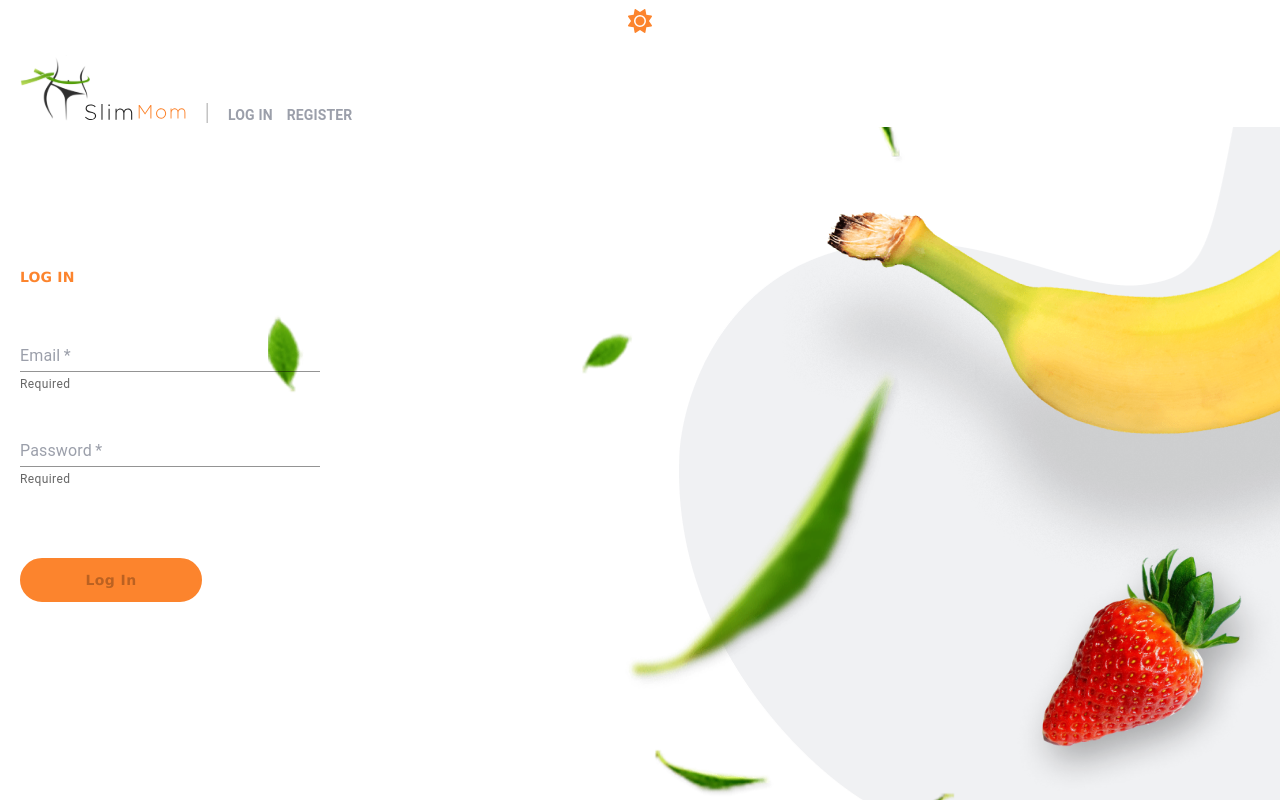
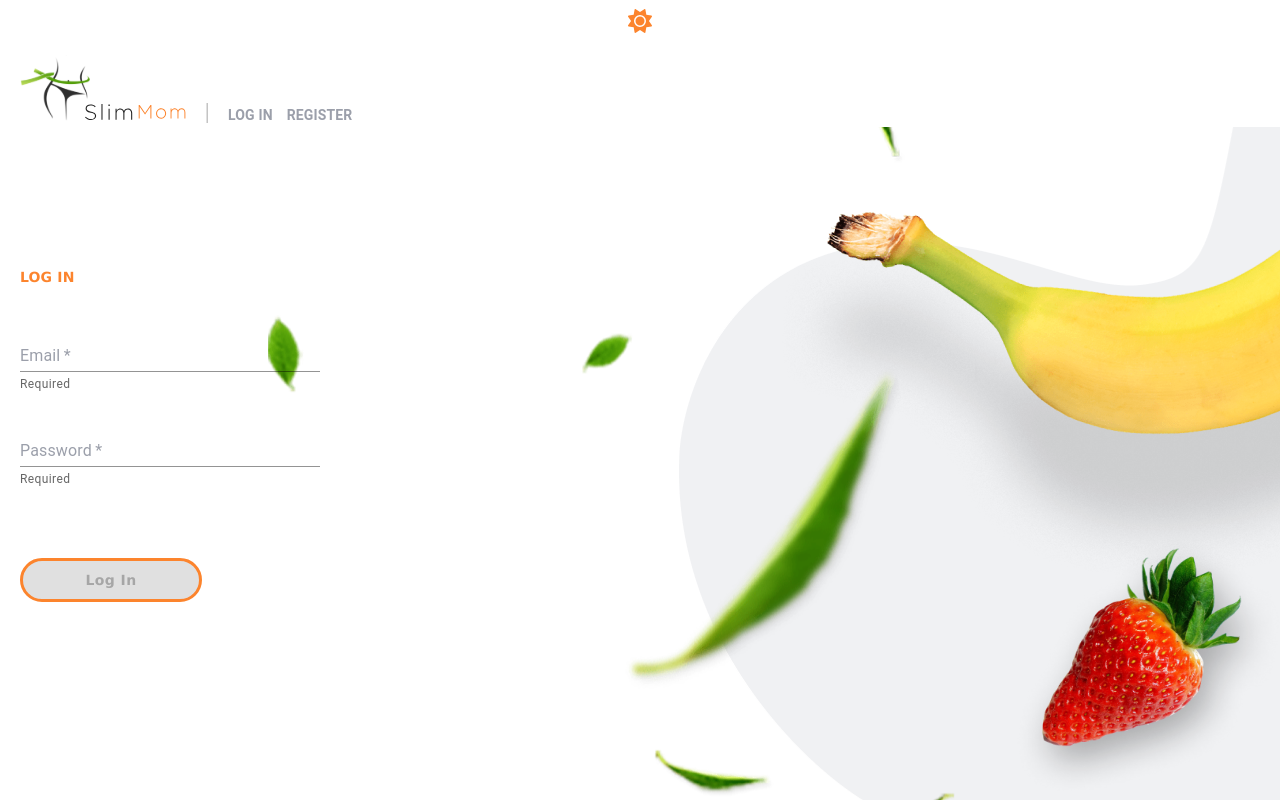
Before and after one commit to gogonzogo/Slimmom, a React (Create React App) app: page /Final-Team-Project/login in a window 1280 px wide. Built offline with nearby package versions, Linux system fonts and the light colour scheme.

Commit message:
little fixes
update login button disabled
updated variables in custom button module
updated variable in addButton

```diff
--- a/src/components/CustomButton/CustomButton.module.css
+++ b/src/components/CustomButton/CustomButton.module.css
@@ -1,9 +1,8 @@
-
-:root {
+/* :root {
     --orange-color: #fc842d;
     --white-color: #ffffff;
     --hover-box-shadow: 0 3px 6px rgba(0, 0, 0, 0.16), 0 3px 6px rgba(0, 0, 0, 0.23);
-}
+} */
 .Button {
     width: 182px;
     padding: 1rem;
@@ -17,31 +16,31 @@
 }
 
 .orange {
-    background-color: var(--orange-color);
-    color: var(--white-color);
-    border: solid var(--orange-color);
+    background-color: var(--accent-bright-color);
+    color: var(--secondary-font-light);
+    border: solid var(--accent-bright-color);
 }
 .orange:hover,
 .orange:focus {
-    background-color: var(--white-color);
-    color: var(--orange-color);
-    border: solid var(--orange-color);
+    background-color: var(--secondary-font-light);
+    color: var(--accent-bright-color);
+    border: solid var(--accent-bright-color);
     box-shadow: var(--hover-box-shadow);
 }
 
 .white {
-    background-color: var(--white-color);
-    color: var(--orange-color);
-    border: solid var(--orange-color);
+    background-color: var(--secondary-font-light);
+    color: var(--accent-bright-color);
+    border: solid var(--accent-bright-color);
     border-radius: 30px;
     border-width: 2px;
 
 }
 .white:hover,
 .white:focus {
-    background-color: var(--orange-color);
-    color: var(--white-color);
-    border: solid var(--orange-color);
+    background-color: var(--accent-bright-color);
+    color: var(--secondary-font-light);
+    border: solid var(--accent-bright-color);
     box-shadow: var(--hover-box-shadow);
 }
 
@@ -62,7 +61,6 @@
 
 .small{
     width: 120px;
-
 }
 
 @media screen and (min-width: 768px) and (max-width: 1025px) {
--- a/src/components/DiaryAddButton/DiaryAddButton.module.css
+++ b/src/components/DiaryAddButton/DiaryAddButton.module.css
@@ -4,7 +4,7 @@
   width: 48px;
   height: 48px;
   transition: color 0.3s, box-shadow 0.3s, background-color 0.5s;
-  color: var(secondary-font-light);
+  color: var(--secondary-font-light);
   border: solid var(--accent-bright-color);
   box-shadow: 0px 3px 1px -2px rgba(0, 0, 0, 0.2),
   0px 2px 2px 0px rgba(0, 0, 0, 0.14), 0px 1px 5px 0px rgba(0, 0, 0, 0.12);
@@ -21,6 +21,7 @@
 
 .circlePlus:disabled {
   box-shadow: none;
+  color: var(--disabled-button-text);
   background-color: rgba(0, 0, 0, 0.12);
   cursor: not-allowed;
 }
--- a/src/components/LoginForm/LoginForm.jsx
+++ b/src/components/LoginForm/LoginForm.jsx
@@ -58,8 +58,8 @@ const LoginForm = () => {
   async function handleLogin() {
     try {
       const { email, password } = formData;
-      const senddata = { email: email.toLowerCase(), password };
-      const loginResultAction = await dispatch(login(senddata));
+      const sendData = { email: email.toLowerCase(), password };
+      const loginResultAction = await dispatch(login(sendData));
       if (login.fulfilled.match(loginResultAction)) {
         const getUserInfoResultAction = await dispatch(
           getUserInfo(calendarDate)
--- a/src/components/LoginForm/login.module.css
+++ b/src/components/LoginForm/login.module.css
@@ -31,6 +31,13 @@
   font-size: 14px;
   font-weight: 700;
   text-transform: capitalize;
+}
+
+.login_button:disabled {
+  color: rgba(0, 0, 0, 0.26);
+  box-shadow: none;
+  background-color: rgba(0, 0, 0, 0.12);
+  cursor: not-allowed;
 }
 
 .error_message {
--- a/src/components/RegistrationForm/RegistrationForm.jsx
+++ b/src/components/RegistrationForm/RegistrationForm.jsx
@@ -230,7 +230,11 @@ const RegistrationForm = () => {
               />
             )}
             <Box className={style.button_container}>
-              <CustomButton color="orange" disabled={!isFormValid}>
+              <CustomButton
+                type="submit"
+                color="orange"
+                disabled={!isFormValid}
+              >
                 Register
               </CustomButton>
             </Box>
--- a/src/index.css
+++ b/src/index.css
@@ -8,15 +8,14 @@
   --primary-font-color: #9b9faa;
   --secondary-font-dark: #212121;
   --secondary-font-light: #ffffff;
-
+  --disabled-button-text: #e0e0e0;
   --font-weight-bold: 700;
   --font-weight-light: 400;
   --primary-font-size: 14px;
 
   --transition-time: 2000ms;
   --transition-time-function: ease-in;
-  --hover-box-shadow: 0 3px 6px rgba(0, 0, 0, 0.16),
-      0 3px 6px rgba(0, 0, 0, 0.23);
+  --hover-box-shadow: 0 3px 6px rgba(0, 0, 0, 0.16), 0 3px 6px rgba(0, 0, 0, 0.23);
 /*   --transition-time-function: cubic-bezier(0.4, 0, 0.8, 0.5); */
 
 }
```
Lines whose indentation alone changed are shown as unchanged.
